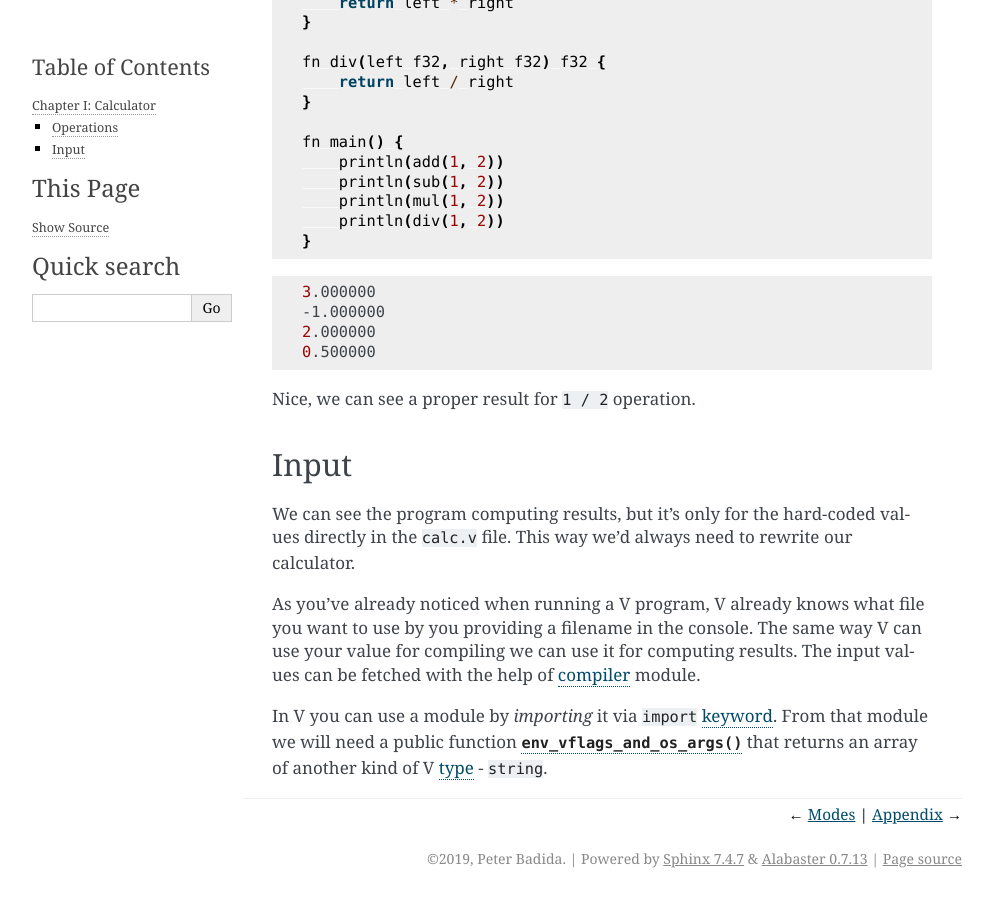
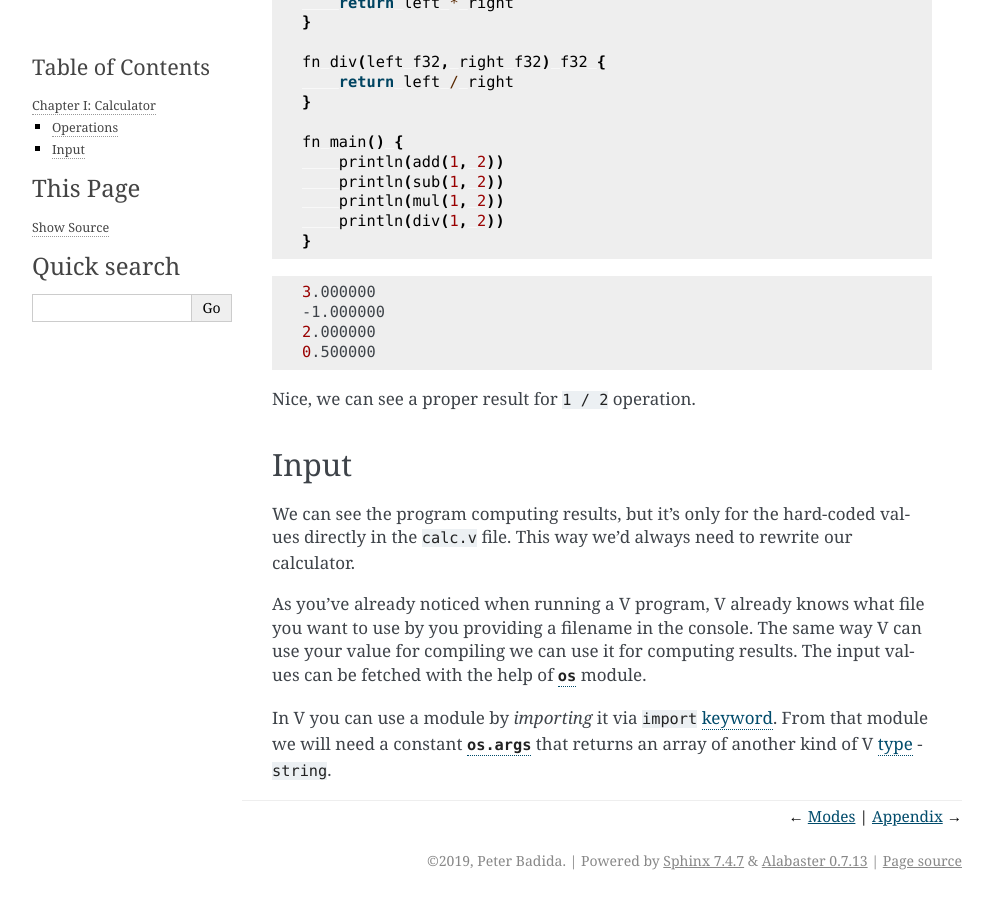
Before and after one commit to KeyWeeUsr/the-book-of-v, a Sphinx documentation site: the page built from source/chapter-1-calculator.rst, in a window 1280 px wide and 900 px high, scrolled down 2016 px. Shown: the whole window, without its empty margins (148-1141 px from the left). Built offline with Sphinx 7.4.7, drawn with Linux system fonts in a browser that asks for light colours.

Commit message:
[FIX] Switch from 'compiler.env_vflags_and_os_args' to 'os.args'

```diff
--- a/source/chapter-1-calculator.rst
+++ b/source/chapter-1-calculator.rst
@@ -65,10 +65,9 @@ our calculator.
 As you've already noticed when running a V program, V already knows what file
 you want to use by you providing a filename in the console. The same way V
 can use your value for compiling we can use it for computing results. The input
-values can be fetched with the help of `compiler
-<https://github.com/vlang/v/tree/master/vlib/compiler>`_ module.
+values can be fetched with the help of |module_os|_ module.
 
 In V you can use a module by *importing* it via ``import``
-:doc:`keyword <keywords>`. From that module we will need a public function
-|env_vflags_and_os_args|_ that returns an array of another kind of V
+:doc:`keyword <keywords>`. From that module we will need a constant
+|os_args|_ that returns an array of another kind of V
 :doc:`type <types>` - ``string``.
--- a/source/symbols.rst
+++ b/source/symbols.rst
@@ -3,8 +3,11 @@
 .. _println: https://vlang.io/docs#println
 .. |println| replace:: ``println(s string)``
 
-.. _env_vflags_and_os_args: https://github.com/vlang/v/blob/8a31ee4b53c3869b649e6a8fa072731796efaf45/vlib/compiler/main.v#L933
-.. |env_vflags_and_os_args| replace:: ``env_vflags_and_os_args()``
+.. _module_os: https://github.com/vlang/v/tree/f7c00b818074689b5d87c1c571f0de5832820a7e/vlib/os
+.. |module_os| replace:: ``os``
+
+.. _os_args: https://github.com/vlang/v/blob/f7c00b818074689b5d87c1c571f0de5832820a7e/vlib/os/os.v#L30
+.. |os_args| replace:: ``os.args``
 
 .. _string_type: https://vlang.io/docs#strings
 .. |string_type| replace:: ``string``
```
